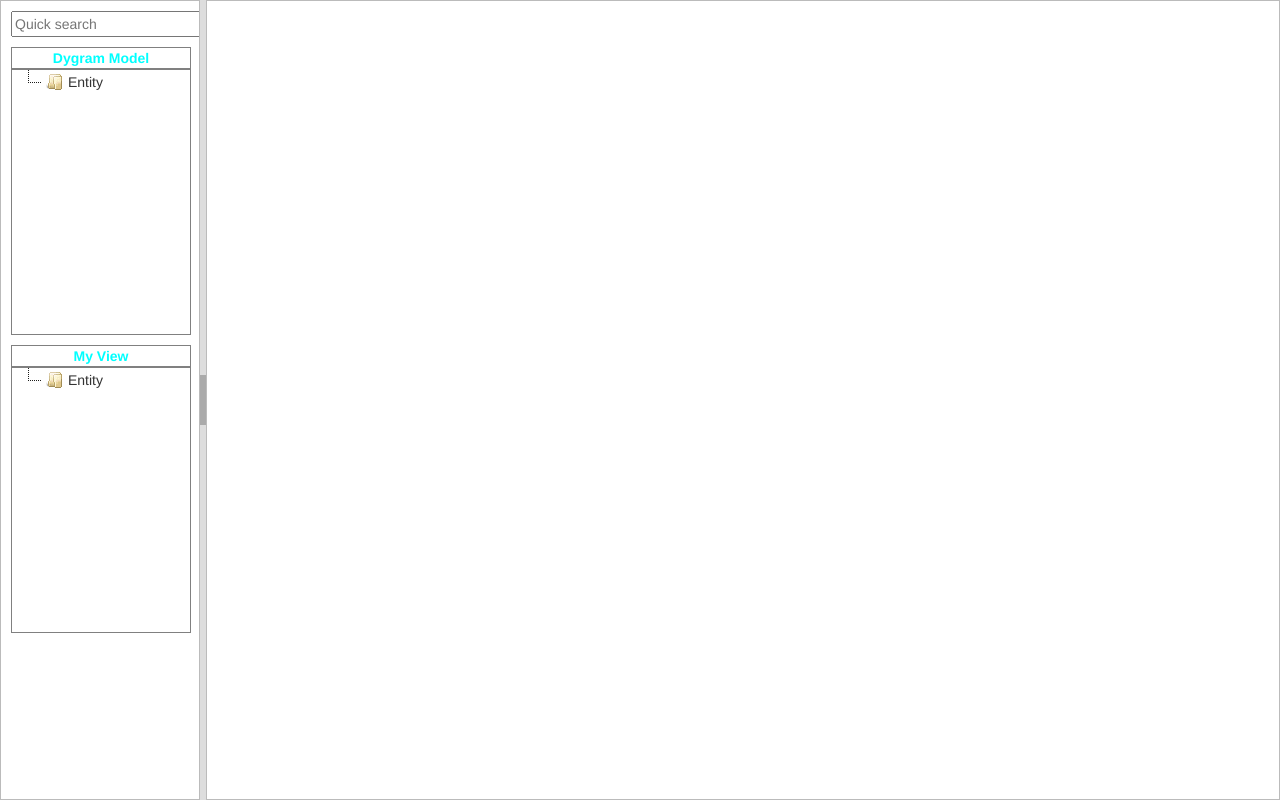
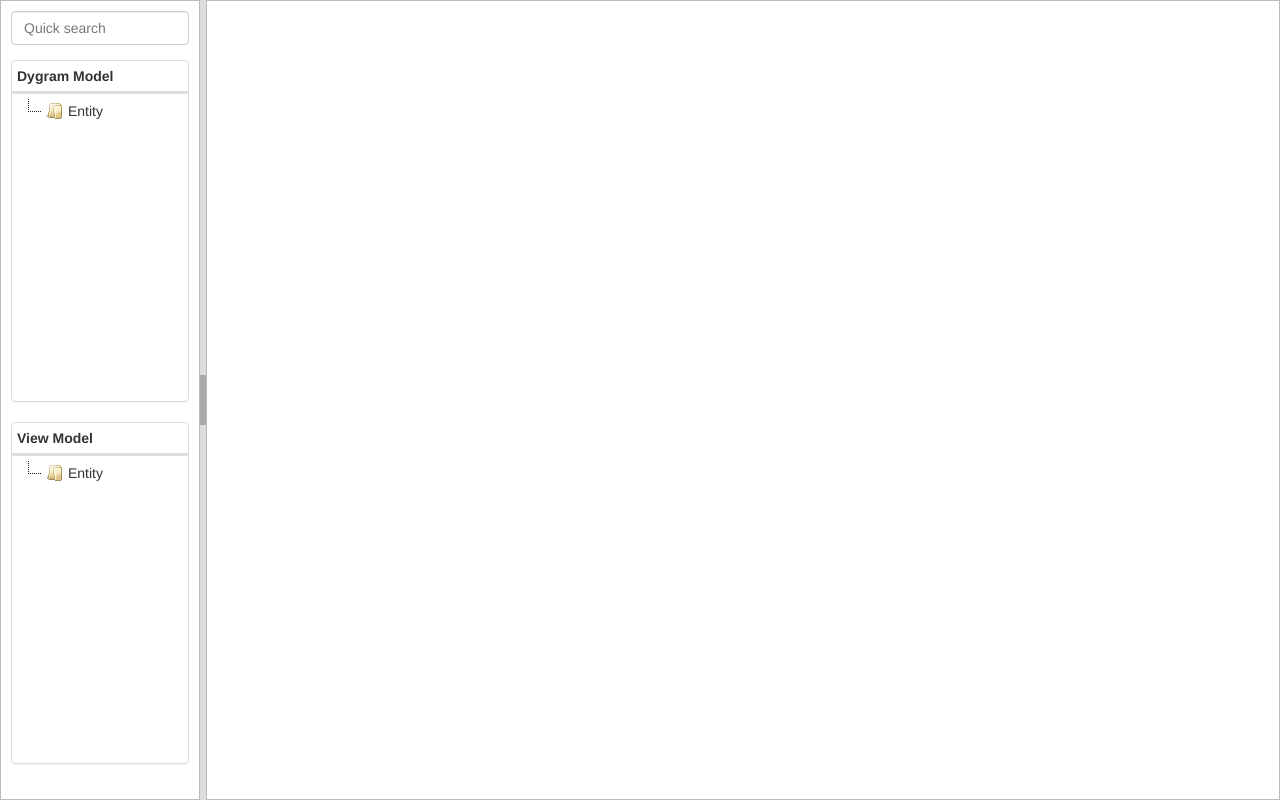
Before and after one commit to Avram88/editor, a plain HTML site: page index.html in a window 1280 px wide. Drawn offline with Linux system fonts and the light colour scheme.

Commit message:
Scrollable tables, table design with bootstrap

```diff
--- a/css/style.css
+++ b/css/style.css
@@ -1,38 +1,3 @@
-div.border{
-	height: 50%;
-	border: 1px solid gray;
+div.table-container{
+	overflow: auto;
 }
-
-.Table
-{
-	display: table;
-	width: 180px;
-	margin-top: 10px;
-}
-.Title
-{
-	display: table-caption;
-	text-align: center;
-	font-weight: bold;
-	font-size: larger;
-
-}
-.Heading
-{
-	display: table-row;
-	font-weight: bold;
-	text-align: center;
-	color: aqua;
-}
-.Row
-{
-	display: table-row;
-}
-.Cell
-{
-	display: table-cell;
-	border: solid gray;
-	border-width: thin;
-	padding-left: 5px;
-	padding-right: 5px;
-}
--- a/index.html
+++ b/index.html
@@ -10,21 +10,43 @@
 </head>
 <body>
 	<div class="ui-layout-west">
-		<input id="search" type="text" placeholder="Quick search" />
-		<div class="Table">
-			<div class="Heading">
-				<div class="Cell">Dygram Model</div>
-			</div>
-			<div class="Row">
-				<div id="model" class="Cell"></div>
+		<div class="form-group">
+			<input id="search" type="text" class="form-control" placeholder="Quick search" />
+		</div>
+		<div class="panel panel-default">
+			<table class="table table-condensed">
+				<thead>
+					<tr>
+						<th>Dygram Model</th>
+					</tr>
+				</thead>
+			</table>
+			<div class="table-container">
+				<table class="table table-condensed">
+					<tbody>
+						<tr>
+							<td><div id="model"></div></td>
+						</tr>
+					</tbody>
+				</table>
 			</div>
 		</div>
-		<div class="Table">
-			<div class="Heading">
-				<div class="Cell">My View</div>
-			</div>
-			<div class="Row">
-				<div id="view" class="Cell"></div>
+		<div class="panel panel-default">
+			<table class="table table-condensed">
+				<thead>
+					<tr>
+						<th>View Model</th>
+					</tr>
+				</thead>
+			</table>
+			<div class="table-container">
+				<table class="table table-condensed">
+					<tbody>
+						<tr>
+							<td><div id="view"></div></td>
+						</tr>
+					</tbody>
+				</table>
 			</div>
 		</div>
 	</div>
--- a/js/index.js
+++ b/js/index.js
@@ -1,16 +1,33 @@
 $(document).ready(function() {
+
+	//table height
+	setTableContainerHeight();
+
 	$(window).on( 'resize', function () {
-		$('.Row').height( $(window).width() / 5 + 10 );
-	}).resize();
+		setTableContainerHeight();
+	});
 
+	function setTableContainerHeight(){
+		var content_padding = (10 + 1) * 2 + 1;
+		var table_margin = 10 * 2;
+		var header_height = 32;
+		var input_field_height = $('.form-group').outerHeight();
+		var window_height = $(window).height();
+		var new_table_height = (window_height - input_field_height) / 2 - content_padding - table_margin - header_height;
+		$('.table-container').height(new_table_height);
+	};
+
+	//layout
 	$('body').layout({ applyDemoStyles: true });
 
+	//jstree
 	$("#model").jstree({
 		"core" : {
 			"check_callback" : function (operation) {
 				return operation === "move_node" ? false : true;
 			},
-			'data' : [{ "id" : "j1_0", "parent" : "#", "text" : "Entity", "icon" : "jstree-folder" }]
+			'data' : [{ "id" : "j1_0", "parent" : "#", "text" : "Entity", "icon" : "jstree-folder" }],
+			'multiple' : false
 		},
 		'types' : {
 			"default" : {
@@ -23,7 +40,8 @@ $(document).ready(function() {
 	$('#view').jstree({
 		'core' : {
 			"check_callback" : true,
-			'data' : [{ "id" : "j1_0", "parent" : "#", "text" : "Entity", "icon" : "jstree-folder" }]
+			'data' : [{ "id" : "j1_0", "parent" : "#", "text" : "Entity", "icon" : "jstree-folder" }],
+			'multiple' : false
 		},
 		'types' : {
 			"default" : {
@@ -56,7 +74,6 @@ $(document).ready(function() {
 
 	$('#search').keyup(function(e){
 		var txt = $(this).val();
-
 		if(e.which == 13 || txt == '')		//13 is enter in all browsers
 			loadNodes(txt);
 	})
```
Also changed, not shown: db/database.txt.
